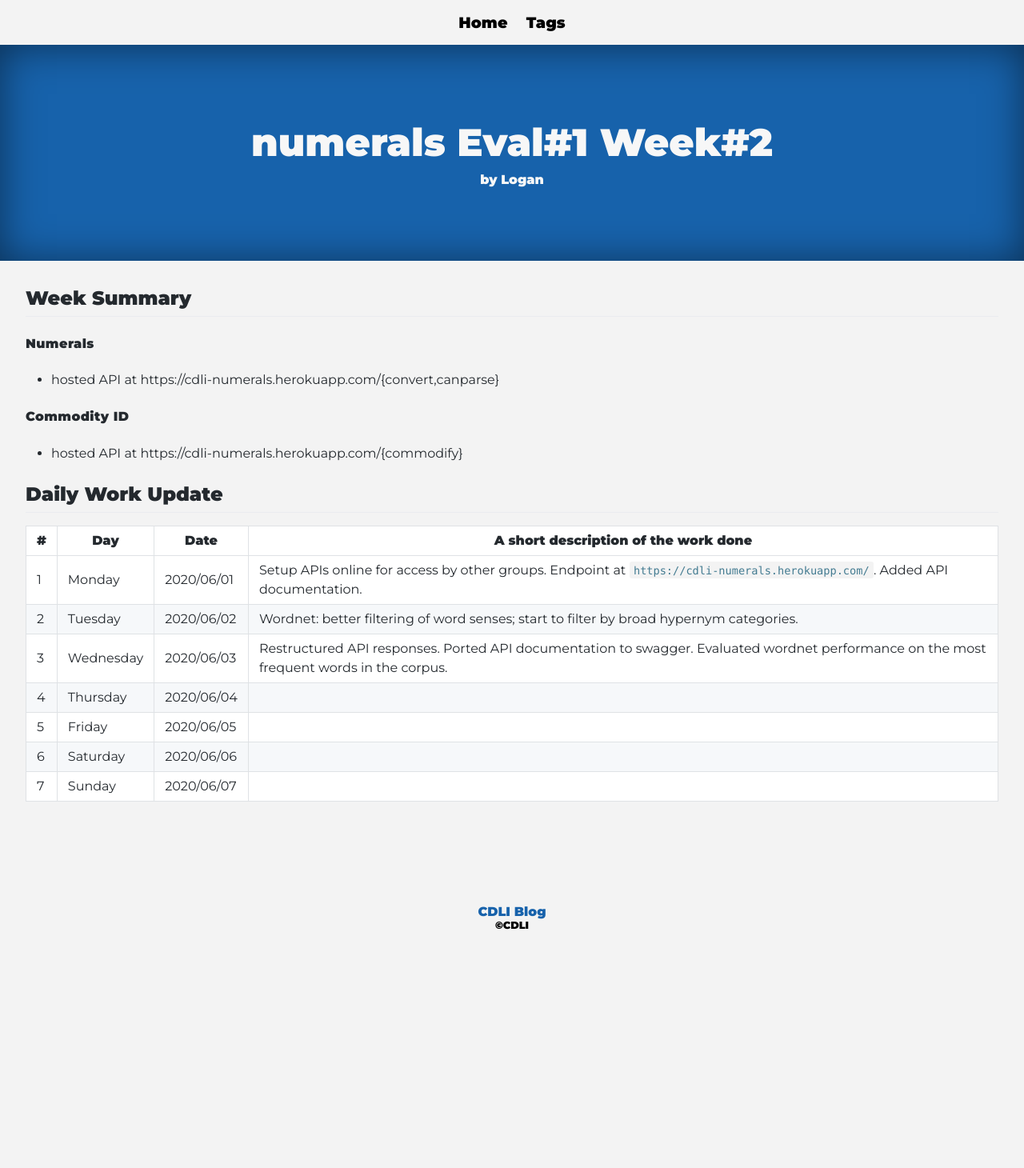
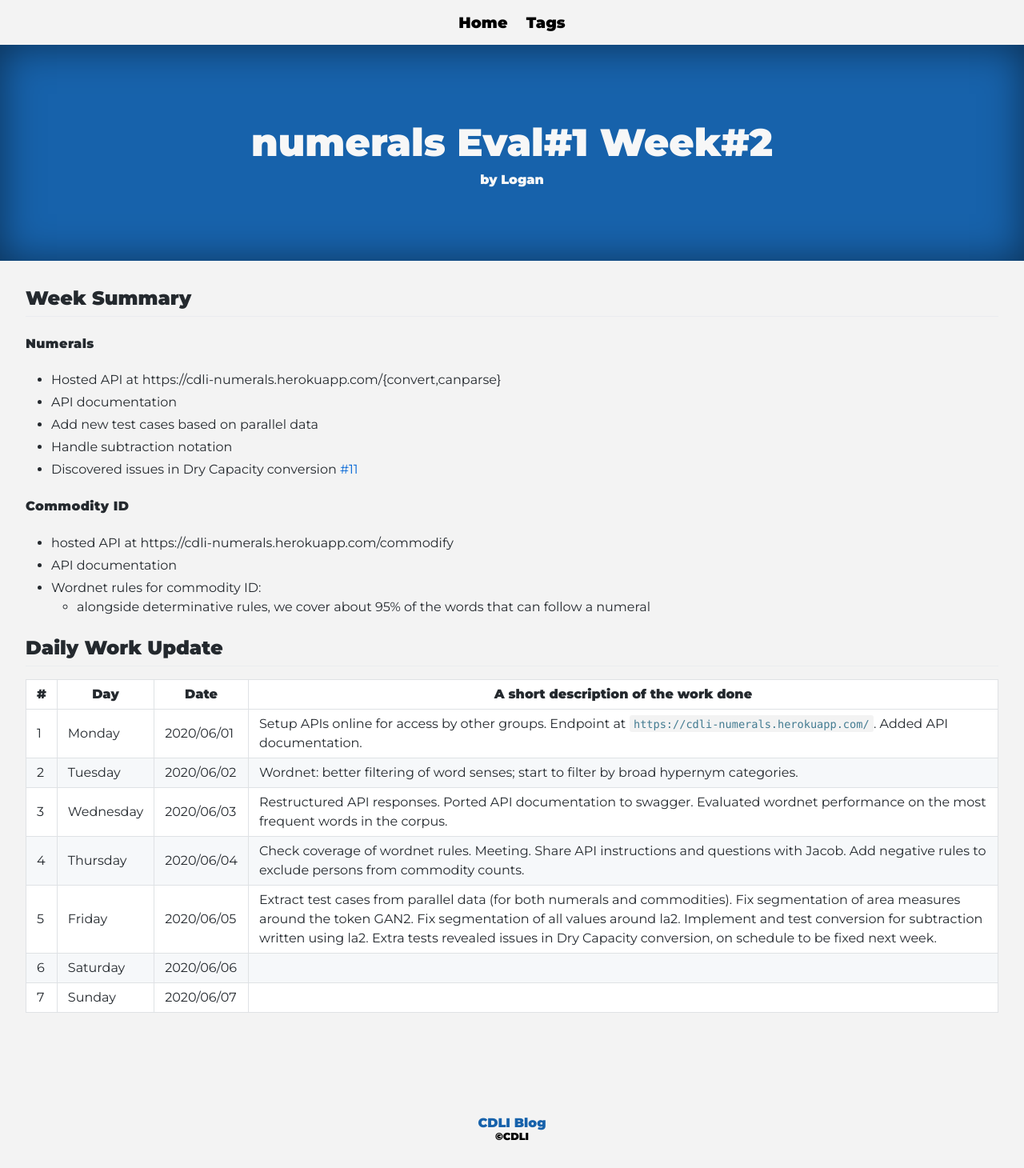
Before and after one commit to cdli-gh/blog, a Jekyll site: the page built from _blog/gsoc20/numerals/posts/02_week2.md, in a window 1280 px wide. Shown: the whole page at 80% size. Built offline with Jekyll 4.4.1, drawn with Linux system fonts in a browser that asks for light colours; Markdown is read by kramdown in place of the engine named in the settings; before the commit the page ends 1196 px from its top, so only the background shows below that.

Commit message:
Update numerals post summarizing week 2.

```diff
--- a/_blog/gsoc20/numerals/posts/02_week2.md
+++ b/_blog/gsoc20/numerals/posts/02_week2.md
@@ -8,10 +8,17 @@ tags: ["week","gsoc","gsoc2020","numerals","eval#1","week#2"]
 ## Week Summary
 
 **Numerals**
-- hosted API at https://cdli-numerals.herokuapp.com/{convert,canparse}
+- Hosted API at https://cdli-numerals.herokuapp.com/{convert,canparse}
+- API documentation
+- Add new test cases based on parallel data
+- Handle subtraction notation
+- Discovered issues in Dry Capacity conversion [#11](https://github.com/MrLogarithm/cdli-accounting-viz/issues/11)
 
 **Commodity ID**
-- hosted API at https://cdli-numerals.herokuapp.com/{commodify}
+- hosted API at https://cdli-numerals.herokuapp.com/commodify
+- API documentation
+- Wordnet rules for commodity ID:
+  - alongside determinative rules, we cover about 95% of the words that can follow a numeral
 
 ## Daily Work Update
 
@@ -20,7 +27,7 @@ tags: ["week","gsoc","gsoc2020","numerals","eval#1","week#2"]
 |1   	| Monday 	|   2020/06/01	| Setup APIs online for access by other groups. Endpoint at `https://cdli-numerals.herokuapp.com/`. Added API documentation.   	|
 |2   	| Tuesday  	|   2020/06/02	| Wordnet: better filtering of word senses; start to filter by broad hypernym categories.  	|
 |3   	| Wednesday  	|  2020/06/03 	| Restructured API responses. Ported API documentation to swagger. Evaluated wordnet performance on the most frequent words in the corpus.  	|
-|4   	| Thursday  	|   2020/06/04	|   	|
-|5   	| Friday  	|   2020/06/05	|   	|
+|4   	| Thursday  	|   2020/06/04	| Check coverage of wordnet rules. Meeting. Share API instructions and questions with Jacob. Add negative rules to exclude persons from commodity counts.  	|
+|5   	| Friday  	|   2020/06/05	| Extract test cases from parallel data (for both numerals and commodities). Fix segmentation of area measures around the token GAN2. Fix segmentation of all values around la2. Implement and test conversion for subtraction written using la2. Extra tests revealed issues in Dry Capacity conversion, on schedule to be fixed next week. 	|
 |6   	| Saturday  	|   2020/06/06	|   	|
 |7   	| Sunday  	|   2020/06/07	|   	|
```
